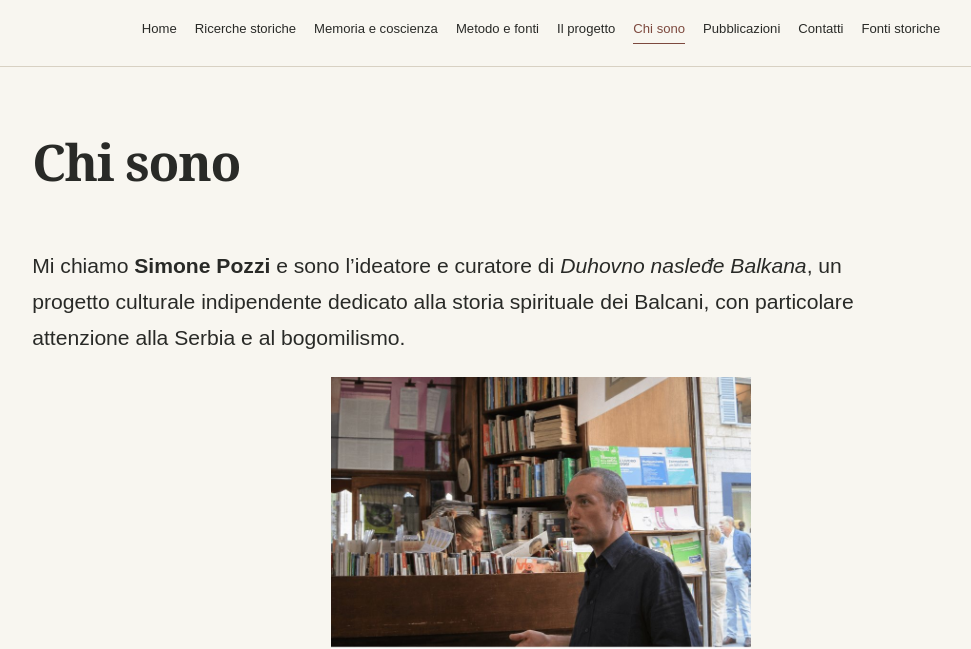
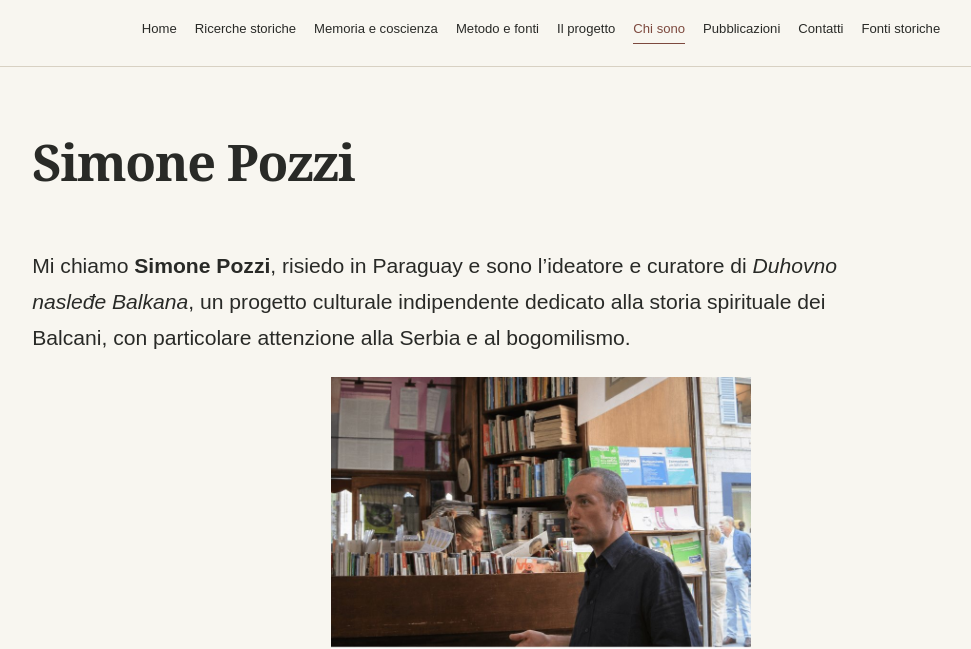
Before and after one commit to Lectorium/duhovnonasledebalkana, a plain HTML site: page chi-sono/index.html in a window 1280 px wide. Shown: the part 176-825 px from the top of the page, without its empty margins (99-1070 px from the left). Drawn offline with Linux system fonts and the light colour scheme.

Commit message:
Improve author profile SEO and structured identity

```diff
--- a/chi-sono/index.html
+++ b/chi-sono/index.html
@@ -1,7 +1,7 @@
 <!DOCTYPE html>
-<html lang="it"><head><meta charset="utf-8"><meta name="viewport" content="width=device-width,initial-scale=1"><meta name="robots" content="index,follow"><title>Chi sono | Duhovno nasleđe Balkana</title><link rel="stylesheet" href="../assets/site.css"><link rel="canonical" href="https://duhovnonasledebalkana.org/chi-sono/"></head>
+<html lang="it"><head><meta charset="utf-8"><meta name="viewport" content="width=device-width,initial-scale=1"><meta name="robots" content="index,follow"><title>Simone Pozzi – Ricerca storica e bogomilismo | Duhovno nasleđe Balkana</title><meta name="description" content="Simone Pozzi, autore e curatore indipendente residente in Paraguay, presenta il progetto culturale sulla storia spirituale dei Balcani e il bogomilismo."><meta name="author" content="Simone Pozzi"><script type="application/ld+json">{"@context":"https://schema.org","@type":"ProfilePage","mainEntity":{"@type":"Person","@id":"https://meditazioneegnosi.org/chi-sono/#person","name":"Simone Pozzi","url":"https://meditazioneegnosi.org/chi-sono/","sameAs":["https://duhovnonasledebalkana.org/chi-sono/"],"homeLocation":{"@type":"Country","name":"Paraguay"},"description":"Autore e curatore di progetti culturali indipendenti."}}</script><link rel="stylesheet" href="../assets/site.css"><link rel="canonical" href="https://duhovnonasledebalkana.org/chi-sono/"></head>
 <body><a class="skip" href="#main">Vai al contenuto</a><header class="site-header"><a class="brand" href="../"><img src="../assets/media/duhovno-nasledje-balkana-emblem.png" width="120" height="120" alt="" class="emblem"><span>Duhovno nasleđe Balkana</span></a><p class="language-bar">Italiano | <a href="../about-the-editor-en/">English</a> | <a href="../o-uredniku-sr/">Српски</a></p><nav aria-label="Navigazione" class="main-nav"><a href="../">Home</a><a href="../istorijska-istrazivanja/">Ricerche storiche</a><a href="../secane-i-savest/">Memoria e coscienza</a><a href="../metod-i-izvori/">Metodo e fonti</a><a href="../o-projektu/">Il progetto</a><a href="../chi-sono/" aria-current="page">Chi sono</a><a href="../pubblicazioni/">Pubblicazioni</a><a href="../contatti/">Contatti</a><a href="../fonti-storiche-serbe/">Fonti storiche</a></nav></header>
-<main id="main"><article><h1>Chi sono</h1><p class="has-large-font-size">Mi chiamo <strong>Simone Pozzi</strong> e sono l’ideatore e curatore di <em>Duhovno nasleđe Balkana</em>, un progetto culturale indipendente dedicato alla storia spirituale dei Balcani, con particolare attenzione alla Serbia e al bogomilismo.</p>
+<main id="main"><article><h1>Simone Pozzi</h1><p class="has-large-font-size">Mi chiamo <strong>Simone Pozzi</strong>, risiedo in Paraguay e sono l’ideatore e curatore di <em>Duhovno nasleđe Balkana</em>, un progetto culturale indipendente dedicato alla storia spirituale dei Balcani, con particolare attenzione alla Serbia e al bogomilismo.</p>
 
 
 <figure class="wp-block-image aligncenter size-large is-resized"><img loading="lazy" width="882" height="571" src="../assets/media/presentazione-libro-libreria-restaurata.jpg" alt="Simone Pozzi durante una presentazione di un libro in libreria" class="wp-image-386" style="width:420px" /></figure>
```
